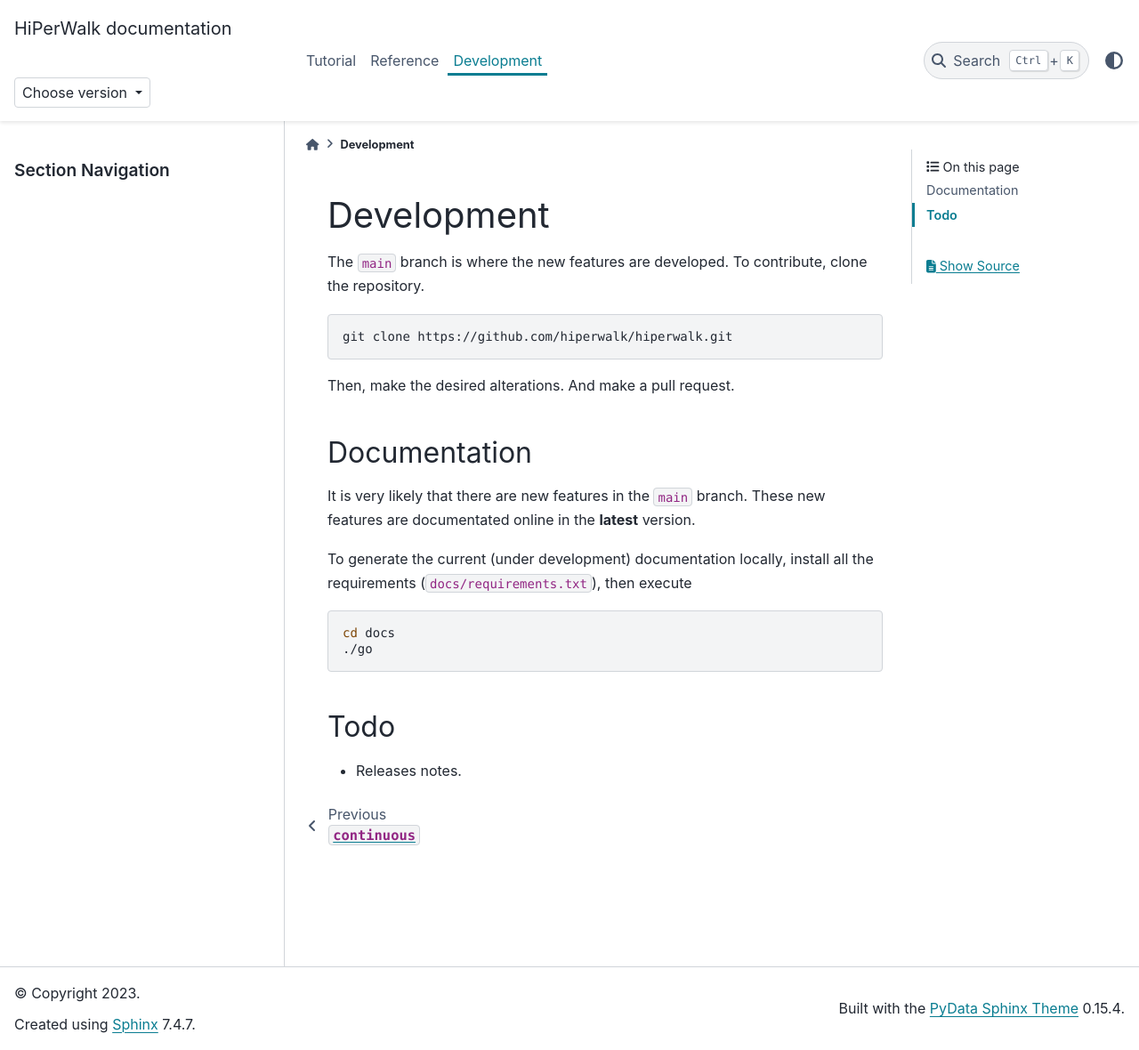
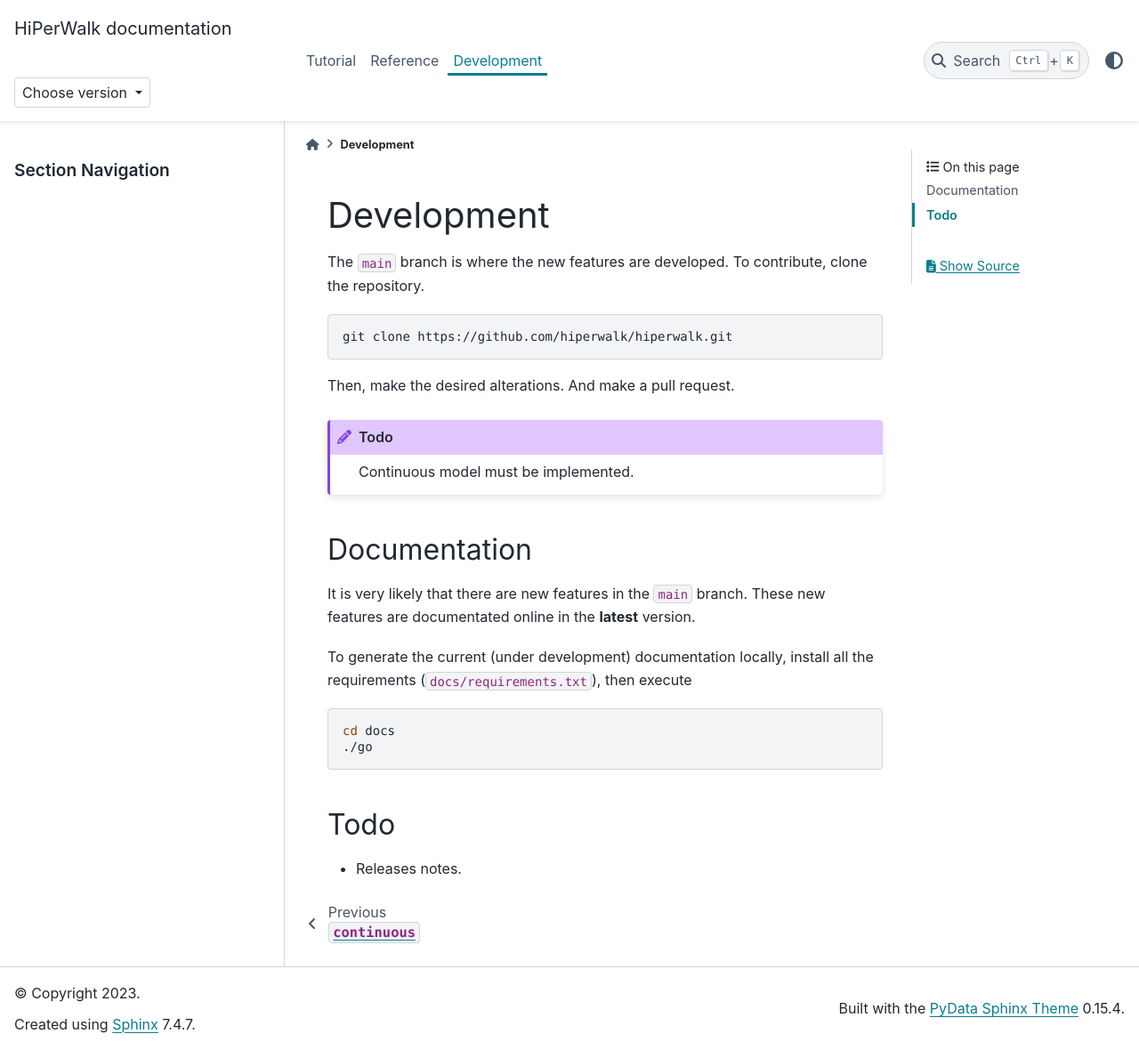
Before and after one commit to hiperwalk/hiperwalk, a Sphinx documentation site: the page built from docs/development/index.rst, in a window 1280 px wide and 1180 px high. Shown: the whole window at 89% size. Built offline with Sphinx 7.4.7 and the PyData theme 0.15.4, drawn with Linux system fonts in a browser that asks for light colours; comment, search, counter and statistics services are not loaded.

Commit message:
Update development docs

```diff
--- a/docs/development/index.rst
+++ b/docs/development/index.rst
@@ -10,6 +10,10 @@
 
 Then, make the desired alterations.
 And make a pull request.
+
+.. todo::
+
+   Continuous model must be implemented.
 
 Documentation
 -------------
```
